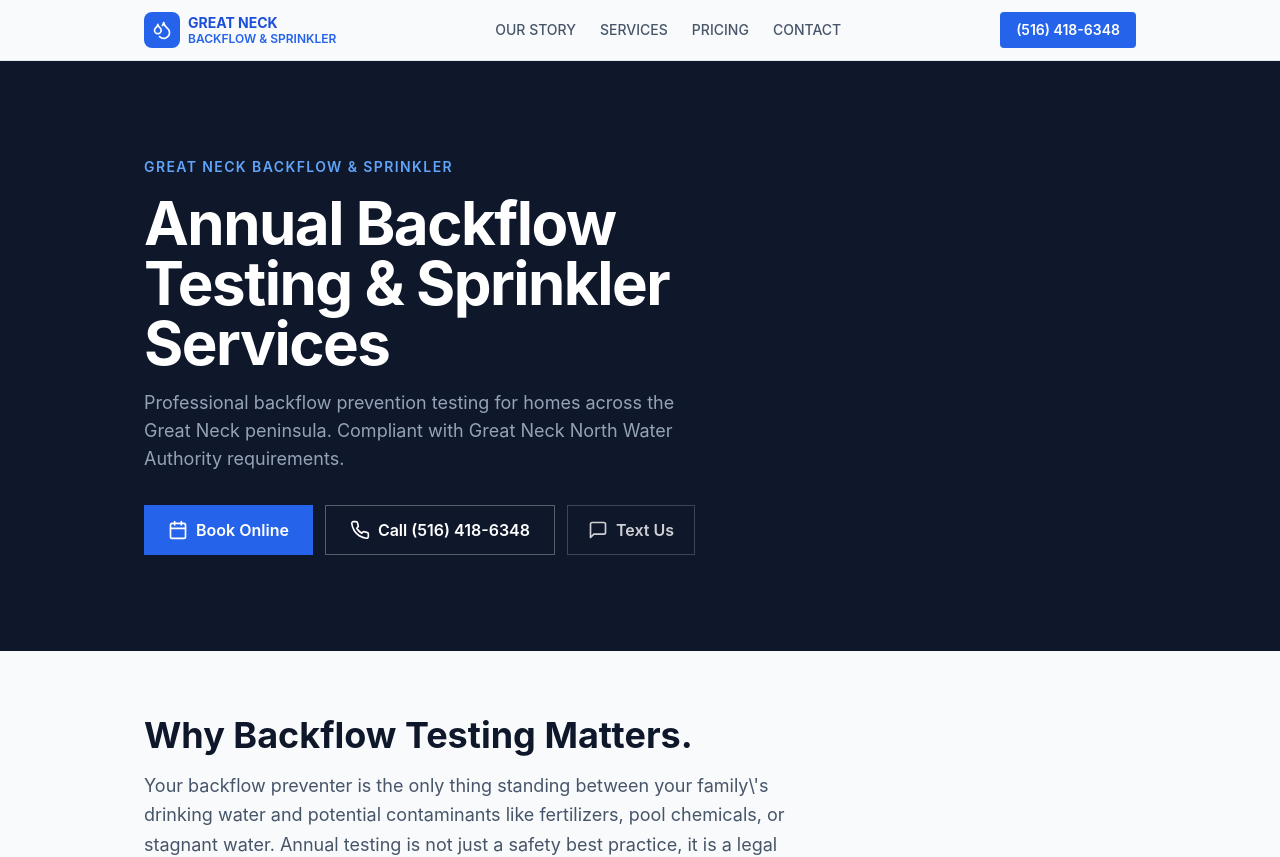
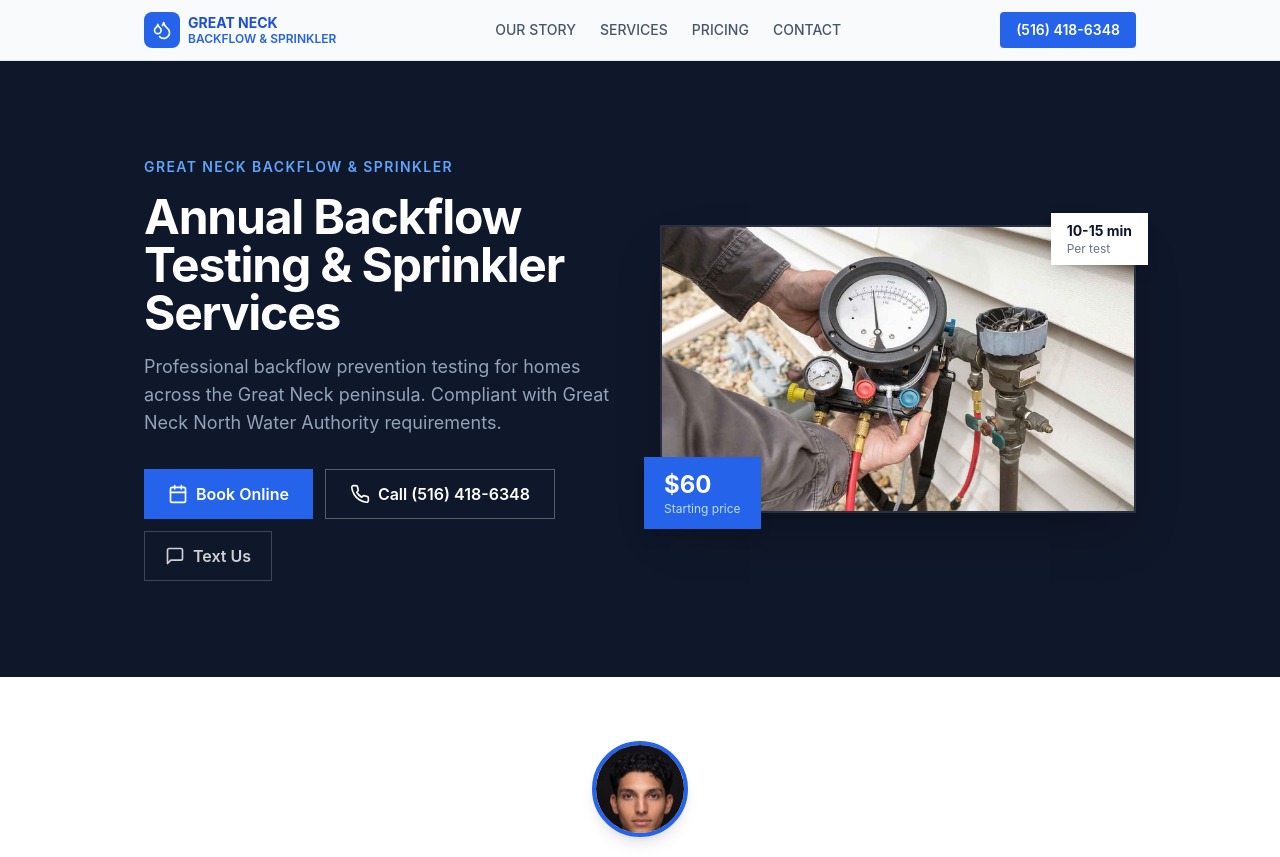
Before and after one commit to shahkster/backflow-booking, a React (Vite) app: page / in a window 1280 px wide. Shown: the top 857 px of the page. Built offline with nearby package versions, Linux system fonts and the light colour scheme.

Commit message:
Update App.jsx

```diff
--- a/src/App.jsx
+++ b/src/App.jsx
@@ -124,14 +124,40 @@ export default function App() {
 
       {/* HERO */}
       <div className="bg-slate-900 text-white">
-        <div className="max-w-5xl mx-auto px-4 py-16 sm:py-24">
+        <div className="max-w-5xl mx-auto px-4 py-16 sm:py-24 flex flex-col md:flex-row items-center gap-10">
+          <div className="flex-1">
             <p className="text-blue-400 text-sm font-semibold tracking-widest mb-4">GREAT NECK BACKFLOW & SPRINKLER</p>
-          <h1 className="text-4xl sm:text-6xl font-bold leading-tight mb-4 tracking-tight">Annual Backflow<br/>Testing & Sprinkler<br/>Services</h1>
+            <h1 className="text-4xl sm:text-5xl font-bold leading-tight mb-4 tracking-tight">Annual Backflow Testing & Sprinkler Services</h1>
             <p className="text-slate-400 text-lg max-w-xl mb-8">Professional backflow prevention testing for homes across the Great Neck peninsula. Compliant with Great Neck North Water Authority requirements.</p>
             <div className="flex flex-wrap gap-3">
               <button onClick={() => scrollTo(bookRef)} className="inline-flex items-center gap-2 bg-blue-600 hover:bg-blue-700 text-white font-semibold px-6 py-3 transition"><Calendar className="w-5 h-5" /> Book Online</button>
               <a href={"tel:" + PHONE} className="inline-flex items-center gap-2 border border-white/30 text-white font-semibold px-6 py-3 hover:bg-white/10 transition"><Phone className="w-5 h-5" /> Call {PHONE_DISPLAY}</a>
-            <a href={"sms:" + PHONE + "&body=Hi, I\'m interested in backflow testing / sprinkler services at my home in Great Neck. Can you let me know availability?"} className="inline-flex items-center gap-2 border border-white/20 text-white/80 font-semibold px-5 py-3 hover:bg-white/10 transition"><MessageSquare className="w-5 h-5" /> Text Us</a>
+              <a href={"sms:" + PHONE + "&body=Hi, I\\'m interested in backflow testing / sprinkler services at my home in Great Neck. Can you let me know availability?"} className="inline-flex items-center gap-2 border border-white/20 text-white/80 font-semibold px-5 py-3 hover:bg-white/10 transition"><MessageSquare className="w-5 h-5" /> Text Us</a>
+            </div>
+          </div>
+          <div className="flex-1 hidden md:block">
+            <div className="relative">
+              <img src={SERVICES[0].img} alt="Backflow testing" className="w-full h-72 object-cover shadow-2xl border-2 border-white/10" />
+              <div className="absolute -bottom-4 -left-4 bg-blue-600 px-5 py-3 shadow-lg">
+                <p className="text-white font-bold text-2xl">$60</p>
+                <p className="text-blue-200 text-xs">Starting price</p>
+              </div>
+              <div className="absolute -top-3 -right-3 bg-white px-4 py-2 shadow-lg">
+                <p className="text-slate-900 font-bold text-sm">10-15 min</p>
+                <p className="text-slate-500 text-xs">Per test</p>
+              </div>
+            </div>
+          </div>
+        </div>
+      </div>
+
+      {/* ABOUT */}
+      <div ref={aboutRef} className="max-w-5xl mx-auto px-4 py-16">
+        <div className="flex flex-col items-center text-center gap-5">
+          <img src={HEADSHOT} alt={OWNER} className="w-24 h-24 rounded-full object-cover border-4 border-blue-600 shadow-lg" />
+          <div className="max-w-xl">
+            <h3 className="font-bold text-xl text-slate-900 mb-3">About {OWNER}</h3>
+            <p className="text-slate-600 leading-relaxed">I\'m 17 years old and currently in high school right here in Great Neck. I started this business because I watched my own family deal with the headache of getting someone out for backflow testing every year. Calling around, waiting forever, no one showing up when they say they will. I figured if it\'s this frustrating for us, it\'s the same for every homeowner on the peninsula. So I got certified, got the equipment, and now I\'m offering a simple, reliable service to my neighbors. You book online, you know the price upfront, and I actually show up.</p>
           </div>
         </div>
       </div>
@@ -211,40 +237,6 @@ export default function App() {
         </div>
       </div>
 
-      {/* CTA BANNER */}
-      <div className="bg-blue-600 text-white">
-        <div className="max-w-5xl mx-auto px-4 py-14 text-center">
-          <h2 className="text-3xl sm:text-4xl font-bold mb-3">Receive a Notice?<br/>Let\'s Get You Compliant.</h2>
-          <p className="text-blue-100 mb-6 max-w-lg mx-auto">Contact us today for a free quote or to schedule your annual backflow test. We offer competitive pricing and same-day electronic filing.</p>
-          <div className="flex flex-col sm:flex-row items-center justify-center gap-4">
-            <a href={"tel:" + PHONE} className="inline-flex items-center gap-2 text-2xl font-bold"><Phone className="w-6 h-6" /> {PHONE_DISPLAY}</a>
-          </div>
-          <p className="text-blue-200 text-xs mt-4">Great Neck North Water Authority Compliant</p>
-        </div>
-      </div>
-
-      {/* NEIGHBORHOODS */}
-      <div className="bg-slate-50">
-        <div className="max-w-5xl mx-auto px-4 py-16 text-center">
-          <h2 className="text-3xl sm:text-4xl font-bold text-slate-900 mb-3">Neighborhoods We Serve.</h2>
-          <p className="text-slate-500 mb-8">We are local residents who know the specific requirements for every village and water district in the area.</p>
-          <div className="grid grid-cols-2 sm:grid-cols-3 md:grid-cols-4 gap-3">
-            {NEIGHBORHOODS.map(n => <div key={n} className="bg-white border border-slate-200 rounded-lg py-3 px-4 text-slate-700 font-medium text-sm shadow-sm">{n}</div>)}
-          </div>
-        </div>
-      </div>
-
-      {/* ABOUT */}
-      <div ref={aboutRef} className="max-w-5xl mx-auto px-4 py-16">
-        <div className="flex flex-col items-center text-center gap-5">
-          <img src={HEADSHOT} alt={OWNER} className="w-24 h-24 rounded-full object-cover border-4 border-blue-600 shadow-lg" />
-          <div className="max-w-xl">
-            <h3 className="font-bold text-xl text-slate-900 mb-3">About {OWNER}</h3>
-            <p className="text-slate-600 leading-relaxed">I\'m 17 years old and currently in high school right here in Great Neck. I started this business because I watched my own family deal with the headache of getting someone out for backflow testing every year. Calling around, waiting forever, no one showing up when they say they will. I figured if it\'s this frustrating for us, it\'s the same for every homeowner on the peninsula. So I got certified, got the equipment, and now I\'m offering a simple, reliable service to my neighbors. You book online, you know the price upfront, and I actually show up.</p>
-          </div>
-        </div>
-      </div>
-
       {/* BOOKING FORM */}
       <div className="bg-slate-900">
         <div ref={bookRef} className="max-w-3xl mx-auto px-4 py-16">
@@ -298,6 +290,29 @@ export default function App() {
         </div>
       </div>
 
+      {/* CTA BANNER */}
+      <div className="bg-blue-600 text-white">
+        <div className="max-w-5xl mx-auto px-4 py-14 text-center">
+          <h2 className="text-3xl sm:text-4xl font-bold mb-3">Receive a Notice?<br/>Let\'s Get You Compliant.</h2>
+          <p className="text-blue-100 mb-6 max-w-lg mx-auto">Contact us today for a free quote or to schedule your annual backflow test. We offer competitive pricing and same-day electronic filing.</p>
+          <div className="flex flex-col sm:flex-row items-center justify-center gap-4">
+            <a href={"tel:" + PHONE} className="inline-flex items-center gap-2 text-2xl font-bold"><Phone className="w-6 h-6" /> {PHONE_DISPLAY}</a>
+          </div>
+          <p className="text-blue-200 text-xs mt-4">Great Neck North Water Authority Compliant</p>
+        </div>
+      </div>
+
+      {/* NEIGHBORHOODS */}
+      <div className="bg-slate-50">
+        <div className="max-w-5xl mx-auto px-4 py-16 text-center">
+          <h2 className="text-3xl sm:text-4xl font-bold text-slate-900 mb-3">Neighborhoods We Serve.</h2>
+          <p className="text-slate-500 mb-8">We are local residents who know the specific requirements for every village and water district in the area.</p>
+          <div className="grid grid-cols-2 sm:grid-cols-3 md:grid-cols-4 gap-3">
+            {NEIGHBORHOODS.map(n => <div key={n} className="bg-white border border-slate-200 rounded-lg py-3 px-4 text-slate-700 font-medium text-sm shadow-sm">{n}</div>)}
+          </div>
+        </div>
+      </div>
+
       {/* FOOTER */}
       <footer className="bg-slate-900 border-t border-slate-700">
         <div className="max-w-5xl mx-auto px-4 py-10">
@@ -317,6 +332,7 @@ export default function App() {
           </div>
         </div>
       </footer>
+
           </div>
   );
 }
```
Lines whose indentation alone changed are shown as unchanged.
